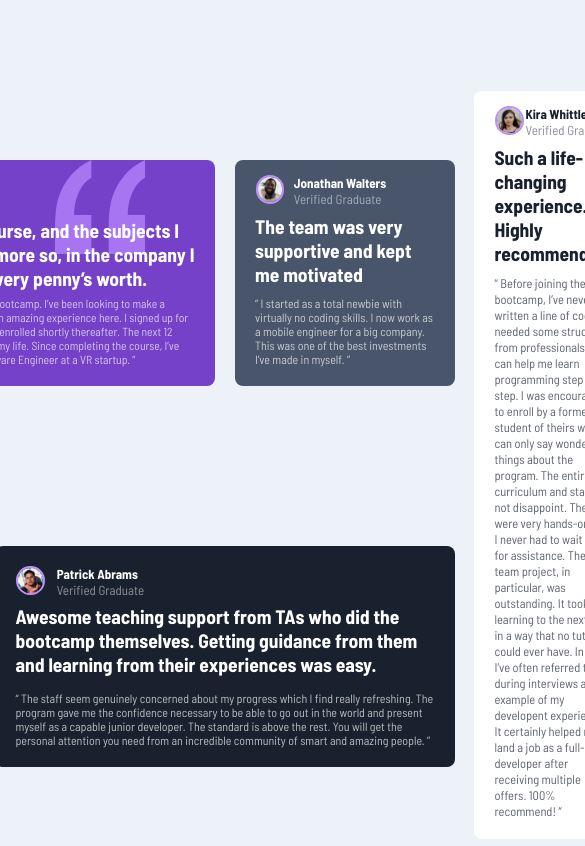
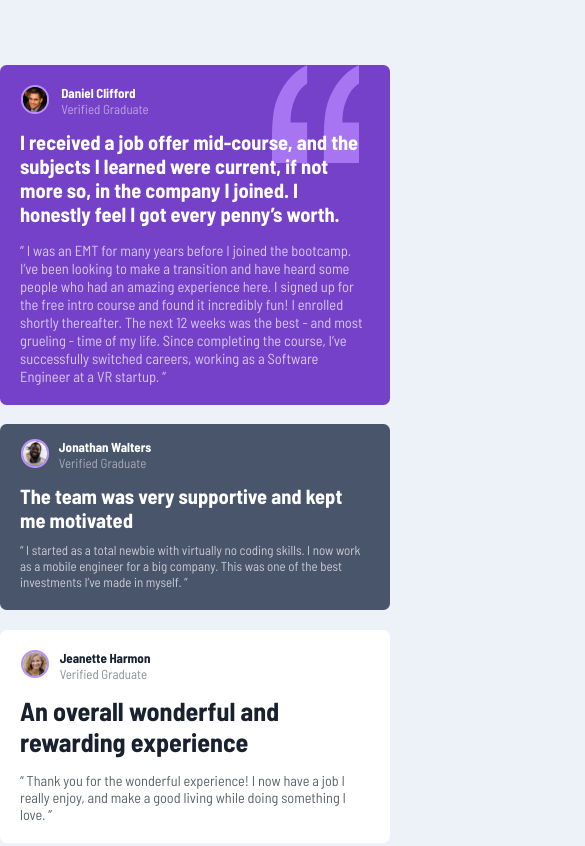
Before and after one commit to codex151/frontend-mentor-Grid-challenge, a plain HTML site: page index.html in a window 390 px wide. Shown: the top 846 px of the page, 585 px wide, since content can reach past the window. Drawn offline with Linux system fonts and the light colour scheme.

Commit message:
style.css

```diff
--- a/style.css
+++ b/style.css
@@ -148,6 +148,130 @@ body{
  }
  }
 
+/* respondive design @ 1050px */
+@media (max-width: 1050px) {
+  .container {
+    display: grid;
+    grid-template-columns: repeat(2, 220px);
+    grid-template-rows: repeat(4, auto);
+    padding: 5em 0 5em 0;
+    gap: 1.5em;
+    justify-content: center;
+    align-items: center;
+    grid-template-areas:
+    "item-2 item-4"
+    "item-1 item-1"
+    "item-5 item-5"
+    "item-3 item-3";
+ }
+ .item-3{
+  grid-area: item-3;
+  border-radius: 8px;
+  background-color: hsl(0, 0%, 100%);
+  color: hsl(219, 29%, 14%);
+  padding: 15px 20px 20px 20px;
+  justify-content: center;
+  align-items: center;
+  max-width: 800px;
+}
+ }
+
+ /* respondive design @ 700px */
+ @media (max-width: 700px) {
+  .container{
+  display: grid;
+  grid-template-columns: 30em;
+  row-gap: 1.5em;
+  padding: 5em 0 5em 0;
+  justify-content: center;
+  align-items: center;
+  grid-template-areas:
+  "item-1"
+  "item-2"
+  "item-4"
+  "item-5"
+  "item-3";
+  }
+  .content{
+    justify-content: center;
+    align-items: center;
+    margin-top: 1em;
+   }
+   .content :nth-child(1){
+    font-size: 1.57em;
+    font-weight: bold;
+   }
+   .content :nth-child(2){
+    margin-top: 1em;
+    font-size: 1.12em;
+    opacity: 70%;
+   }
+
+  .item-1{
+    grid-area: item-1;
+    border-radius: .5em;
+    background-image: url(images/bg-pattern-quotation.svg);
+    background-repeat: no-repeat;
+    background-position: top right 2.4em;
+    background-size: 6.7em 7.5em;
+    background-color: hsl(263, 55%, 52%);
+    color: white;
+    padding: 20px;
+ }
+ .item-2{
+  grid-area: item-2;
+  border-radius: .5em;
+  background-color: hsl(217, 19%, 35%);
+  color: white;
+}
+.item-2 .content :nth-child(2){
+  font-size: 1em;
+  opacity: 70%;
+ }
+ .item-4{
+  grid-area: item-4;
+  border-radius: .5em;
+  background-color: hsl(0, 0%, 100%);
+  color: hsl(219, 29%, 14%);
+  padding: 20px;
+  justify-content: start;
+  align-items: center;
+
+}
+.item-4 .content :nth-child(1){
+  font-size: 2em;
+  }
+.item-4 .content :nth-child(2){
+  font-size: 1.1em;
+  opacity: 70%;
+}
+.item-5{
+  grid-area: item-5;
+  border-radius: .5em;
+  background-color: hsl(219, 29%, 14%);
+  color: white;
+  padding: 20px;
+}
+.item-5 .content :nth-child(2){
+  font-size: 1.055em;
+  opacity: 70%;
+}
+.item-3{
+  grid-area: item-3;
+  border-radius: .5em;
+  background-color: hsl(0, 0%, 100%);
+  color: hsl(219, 29%, 14%);
+  padding: 20px;
+  justify-self: center;
+  max-width: fit-content;
+}
+.item-3 .content :nth-child(2){
+
+    font-size: 1.06em;
+    opacity: 70%;
+}
+ }
+
  /* respondive design @ 375px */
  @media (max-width: 375px) {
   .container{
```
